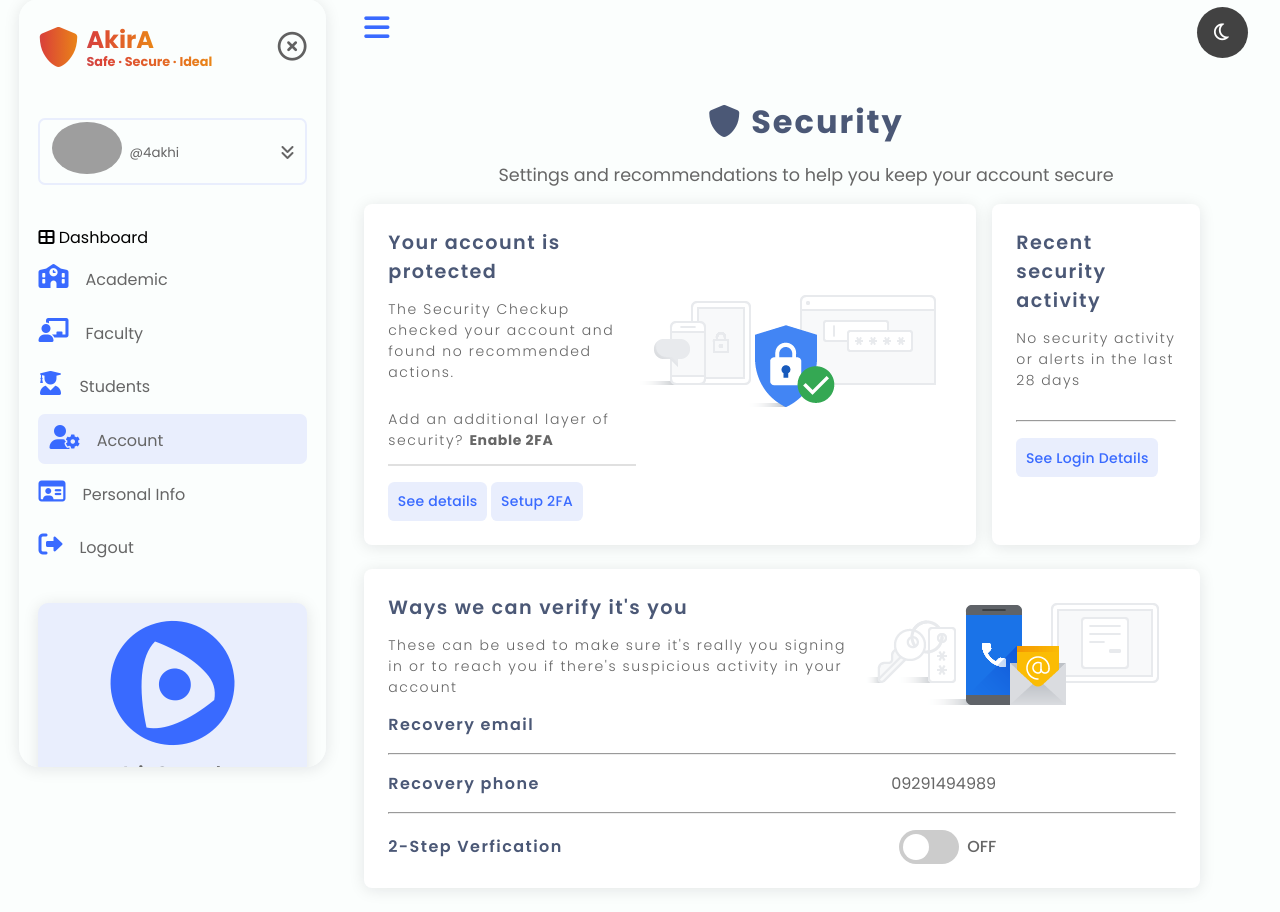
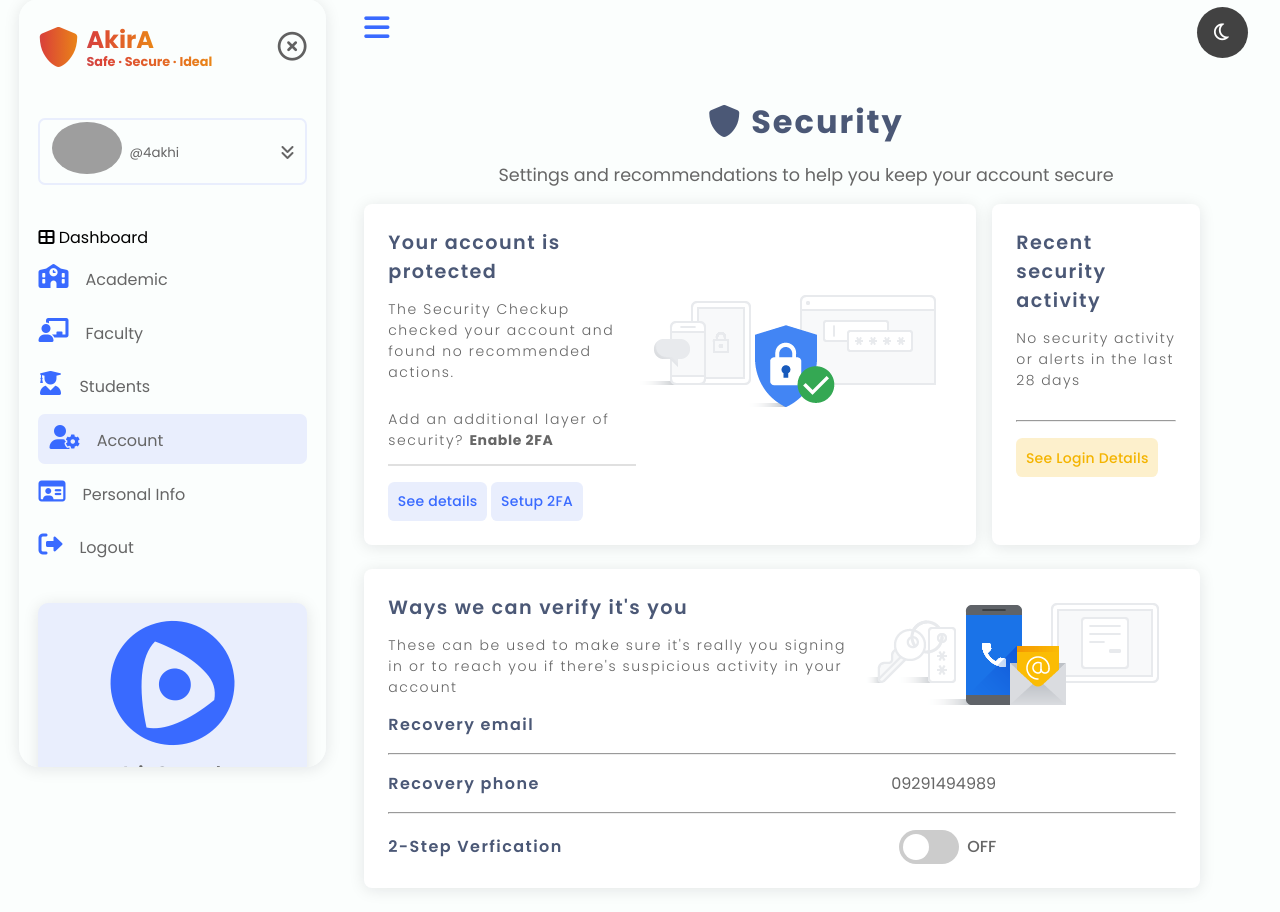
Before and after one commit to 4akhilkumar/akira_project, a Django app: page /accounts/account_settings/ in a window 1280 px wide. Shown: the part 17-929 px from the top of the page. Run offline with Django 3.2, Linux system fonts and the light colour scheme; a user stored in the database is signed in; data comes from the database, SQL or seed files in the repository; some libraries are stand-ins or nearby versions; grey boxes are pictures that could not be loaded.

Commit message:
Update dashboard.css

```diff
--- a/static/styles/dashboard.css
+++ b/static/styles/dashboard.css
@@ -727,15 +727,24 @@ main {
 .security-status-details button, .see-login-details-button button {
   outline: none;
   border: none;
-  background: var(--security-button-color);
   cursor: pointer;
   padding: .6rem;
   letter-spacing: .01785714em;
   font-size: .875rem;
   font-weight: 500;
   line-height: 1.25rem;
+
+  border-radius: .4rem;
+}
+
+.see-login-details {
+  background: #f4b40033;
+  color: #F4B400;
+}
+
+.see-login-details-clear, .see-details, .setup-2fa {
+  background: var(--security-button-color);
   color: var(--color-main);
-  border-radius: .4rem;
 }
 
 .recent-security-activity p {
```
